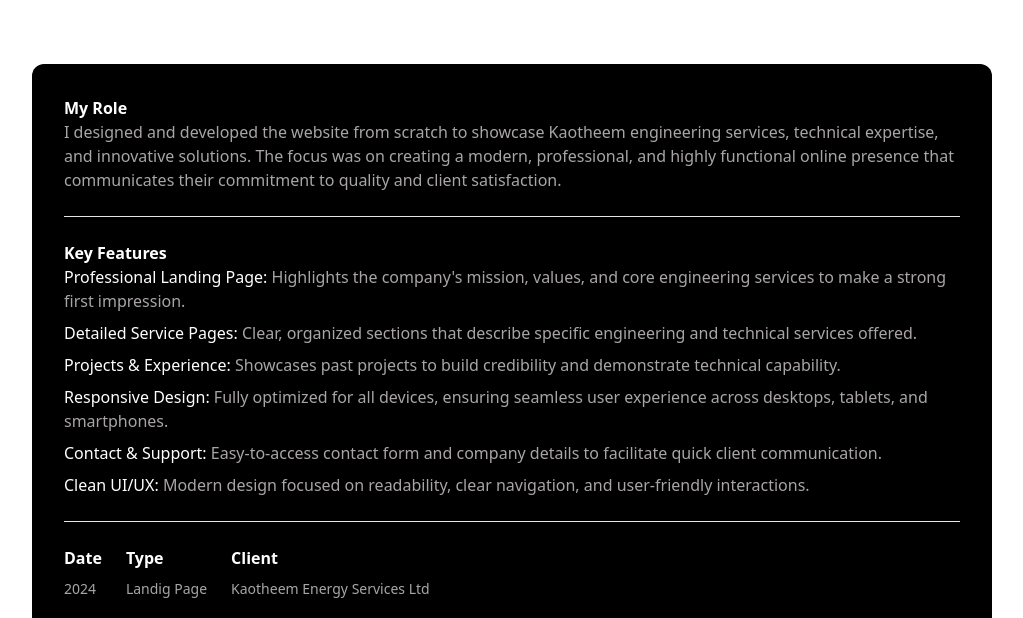
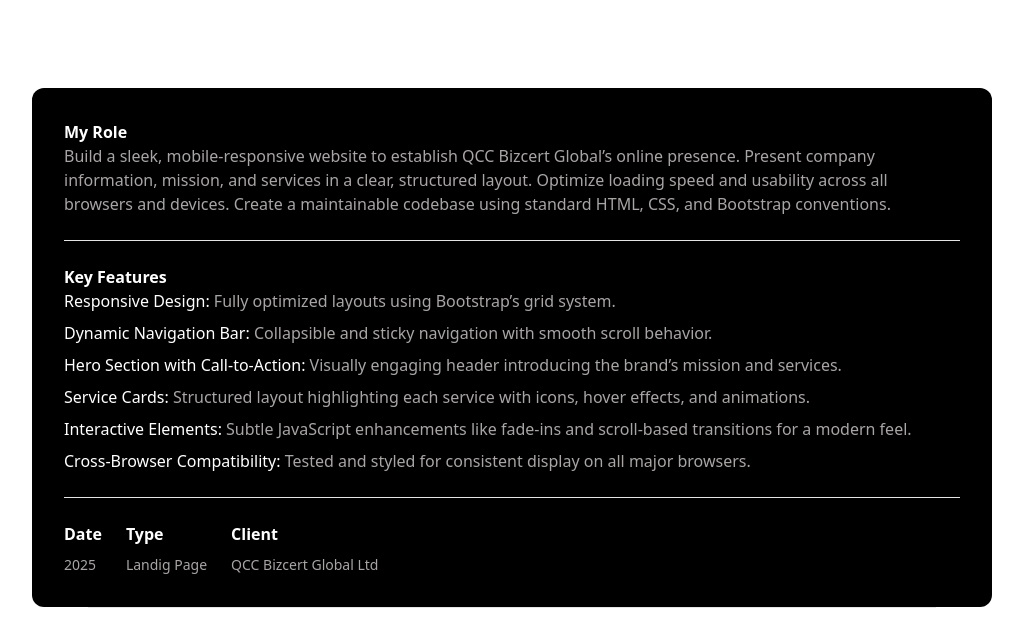
Before and after one commit to amarisodiq/My-portfolio, a website: page qcc.html in a window 1280 px wide. Shown: the part 1078-1696 px from the top of the page, without its empty margins (128-1151 px from the left). Drawn offline with Linux system fonts and the light colour scheme.

Commit message:
update qcc

```diff
--- a/qcc.html
+++ b/qcc.html
@@ -73,12 +73,13 @@
                 <div>
                     <div class="flex flex-col gap-4">
                         <h1 class="text-[32px] md:text-[42px] font-bold tracking-[-.03em] leading-[110%] text-black">
-                            Kaotheem Energy Services
+                            QCC Bizcert Global Ltd
                         </h1>
                         <p class="md:text-[18px] text-[#5a5a5a]">
-                            Kaotheem Energy Services Ltd, is an engineering service company focused on providing oil and
-                            gas
-                            services, engineering procurement, and technical support to clients across Africa.
+                            QCC Bizcert Global Ltd is a company that provides professional and efficient services to
+                            organizations worldwide—promoting integrity, trust, recognition, and sustainable growth. I
+                            developed a modern, responsive website from the ground up using HTML, CSS, JavaScript, and
+                            Bootstrap to showcase the company’s values and services with clarity and professionalism.
                         </p>
                         <div class="flex flex-wrap gap-2 max-w-[400px]">
                             <div class="flex items-center gap-1 bg-[#000000d4] text-[#ffffff] px-3 py-1 rounded-md">
@@ -119,7 +120,7 @@
                             </div>
                         </div>
                         <div class="w-[800px]">
-                            <a href="https://kaotheem.com/">
+                            <a href="https://qcc-bizcert-global-ltd.vercel.app/">
                                 <button
                                     class="bg-black w-[5rem] flex text-white py-[14px] px-[24px] rounded-[14px] text-[16px] hover:opacity-90 duration-[300ms] transition-all hover:px-[28px] ml-1"><span>View
                                         Site</span>
@@ -137,7 +138,7 @@
                     </div>
                 </div>
                 <div>
-                    <img src="/image/Kaotheem Energy.jpg" alt="" class="rounded-xl border">
+                    <img src="/image/QCC Blzcert.jpg" alt="" class="rounded-xl border">
                 </div>
             </div>
         </section>
@@ -148,10 +149,10 @@
                 <div class="max-w-none">
                     <h3 class="text-[16px] font-bold mb-1 text-white">My Role</h3>
                     <p class="text-[16px] leading-relaxed" style="color: #d3cececc;">
-                        I designed and developed the website from scratch to showcase Kaotheem engineering
-                        services, technical expertise, and innovative solutions.
-                        The focus was on creating a modern, professional, and highly functional online presence that
-                        communicates their commitment to quality and client satisfaction.
+                        Build a sleek, mobile-responsive website to establish QCC Bizcert Global’s online presence.
+                        Present company information, mission, and services in a clear, structured layout.
+                        Optimize loading speed and usability across all browsers and devices.
+                        Create a maintainable codebase using standard HTML, CSS, and Bootstrap conventions.
                     </p>
                 </div>
 
@@ -162,30 +163,28 @@
                     <p class="text-[16px] leading-relaxed">
                     <ul class="flex flex-col gap-2">
                         <li class="text-[16px]" style="color: #d3cececc;">
-                            <span class="font-medium text-white">Professional Landing Page:
-                            </span>Highlights the company's mission, values, and core engineering services to make a
-                            strong first impression.
+                            <span class="font-medium text-white">Responsive Design:</span>
+                            Fully optimized layouts using Bootstrap’s grid system.
                         </li>
                         <li class="text-[16px]" style="color: #d3cececc;">
-                            <span class="font-medium text-white">Detailed Service Pages: </span>Clear, organized
-                            sections that describe specific engineering and technical services offered.
+                            <span class="font-medium text-white">Dynamic Navigation Bar:</span>
+                            Collapsible and sticky navigation with smooth scroll behavior.
                         </li>
                         <li class="text-[16px]" style="color: #d3cececc;">
-                            <span class="font-medium text-white">Projects & Experience:
-                            </span>Showcases past projects to build credibility and demonstrate technical capability.
+                            <span class="font-medium text-white">Hero Section with Call-to-Action:</span>
+                            Visually engaging header introducing the brand’s mission and services.
                         </li>
                         <li class="text-[16px]" style="color: #d3cececc;">
-                            <span class="font-medium text-white">Responsive Design:
-                            </span>Fully optimized for all devices, ensuring seamless user experience across desktops,
-                            tablets, and smartphones.
+                            <span class="font-medium text-white">Service Cards:</span>
+                            Structured layout highlighting each service with icons, hover effects, and animations.
                         </li>
                         <li class="text-[16px]" style="color: #d3cececc;">
-                            <span class="font-medium text-white">Contact & Support: </span>Easy-to-access contact form
-                            and company details to facilitate quick client communication.
+                            <span class="font-medium text-white">Interactive Elements:</span>
+                            Subtle JavaScript enhancements like fade-ins and scroll-based transitions for a modern feel.
                         </li>
                         <li class="text-[16px]" style="color: #d3cececc;">
-                            <span class="font-medium text-white">Clean UI/UX: </span>Modern design focused on
-                            readability, clear navigation, and user-friendly interactions.
+                            <span class="font-medium text-white">Cross-Browser Compatibility:</span>
+                            Tested and styled for consistent display on all major browsers.
                         </li>
                     </ul>
                     </p>
@@ -196,7 +195,7 @@
                 <div class="flex flex-wrap gap-6 mt-3">
                     <div>
                         <h3 class="text-[16px] font-semibold text-white mb-2">Date</h3>
-                        <p class="text-[14px]" style="color: #d3cececc;">2024</p>
+                        <p class="text-[14px]" style="color: #d3cececc;">2025</p>
                     </div>
                     <div>
                         <h3 class="text-[16px] font-semibold text-white mb-2">Type</h3>
@@ -204,7 +203,7 @@
                     </div>
                     <div>
                         <h3 class="text-[16px] font-semibold text-white mb-2">Client</h3>
-                        <p class="text-[14px]" style="color: #d3cececc;">Kaotheem Energy Services Ltd</p>
+                        <p class="text-[14px]" style="color: #d3cececc;">QCC Bizcert Global Ltd</p>
                     </div>
                 </div>
             </div>
```
Also changed, not shown: index.html (+5 -3 lines).
